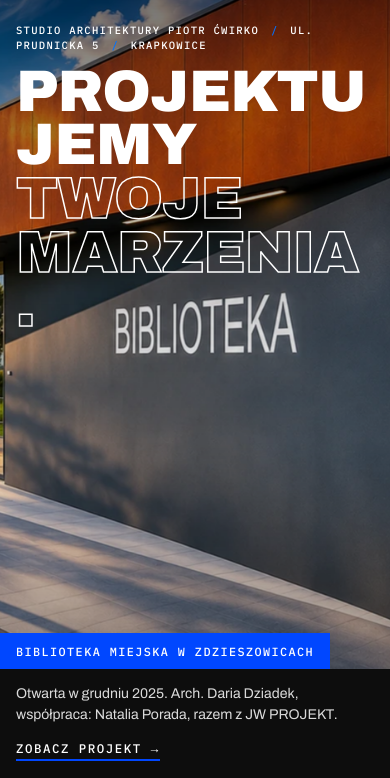
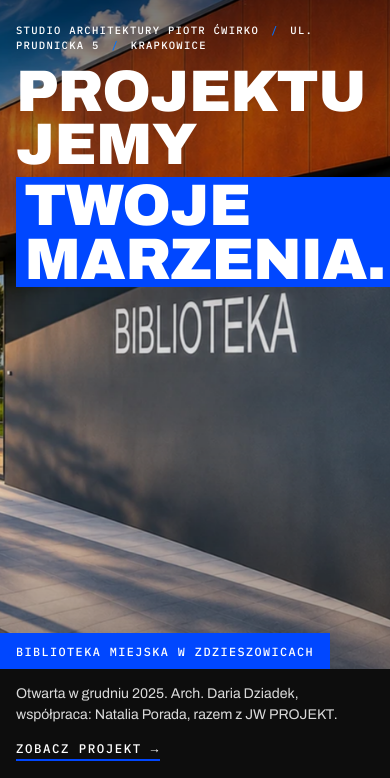
Before and after one commit to wojas3d/studio-architektury, a plain HTML site: page wersja-b.html in a window 390 px wide. Shown: the part 65-843 px from the top of the page. Drawn offline with Linux system fonts and the light colour scheme.

Commit message:
Wersja B: 'Twoje marzenia' białymi literami na niebieskim pasie
Co-Authored-By: Claude Opus 5.5 <noreply@anthropic.com>
Claude-Session: https://claude.ai/code/session_01VD6sq66G7YzFDa6T8FWem9

```diff
--- a/style-b.css
+++ b/style-b.css
@@ -94,7 +94,8 @@ p { margin: 0 0 1em; max-width: 64ch; }
   font-size: clamp(3rem, min(9vw, calc((100vh - 480px) / 1.9)), 10rem); line-height: .92; letter-spacing: -.012em;
 }
 .hero h1 span { display: block; }
-.hero h1 .out { color: transparent; -webkit-text-stroke: 2px var(--white); }
+/* druga linia hasła: białe litery na niebieskim pasie (kolor z logo) */
+.hero h1 .out { width: fit-content; margin-top: .08em; padding: .04em .14em 0; margin-left: -.14em; background: var(--accent); color: var(--white); }
 
 .hero-caps { position: absolute; left: 0; bottom: 0; z-index: 2; width: min(620px, 100%); height: 0; }
 .hero-cap {
@@ -319,7 +320,7 @@ p { margin: 0 0 1em; max-width: 64ch; }
   .hero-head { top: calc(var(--bar) + 24px); }
   .hero-kicker { font-size: .66rem; margin-bottom: 12px; }
   .hero h1 { font-size: clamp(3rem, 15vw, 5rem); }
-  .hero h1 .out { -webkit-text-stroke-width: 1.5px; }
+  .hero h1 .out { margin-left: 0; }
   .hero-caps { width: 100%; }
   .cap-title { padding: 12px 16px 10px; }
   .cap-info { padding: 14px 16px 18px; }
--- a/wersja-b.html
+++ b/wersja-b.html
@@ -10,7 +10,7 @@
 <link rel="preconnect" href="https://fonts.gstatic.com" crossorigin>
 <link href="https://fonts.googleapis.com/css2?family=Archivo:wdth,wght@62..125,400..900&family=IBM+Plex+Mono:wght@400;500&display=swap" rel="stylesheet">
 <link rel="icon" type="image/png" href="assets/favicon.png">
-<link rel="stylesheet" href="style-b.css?v=3">
+<link rel="stylesheet" href="style-b.css?v=4">
 </head>
 <body>
 
```
